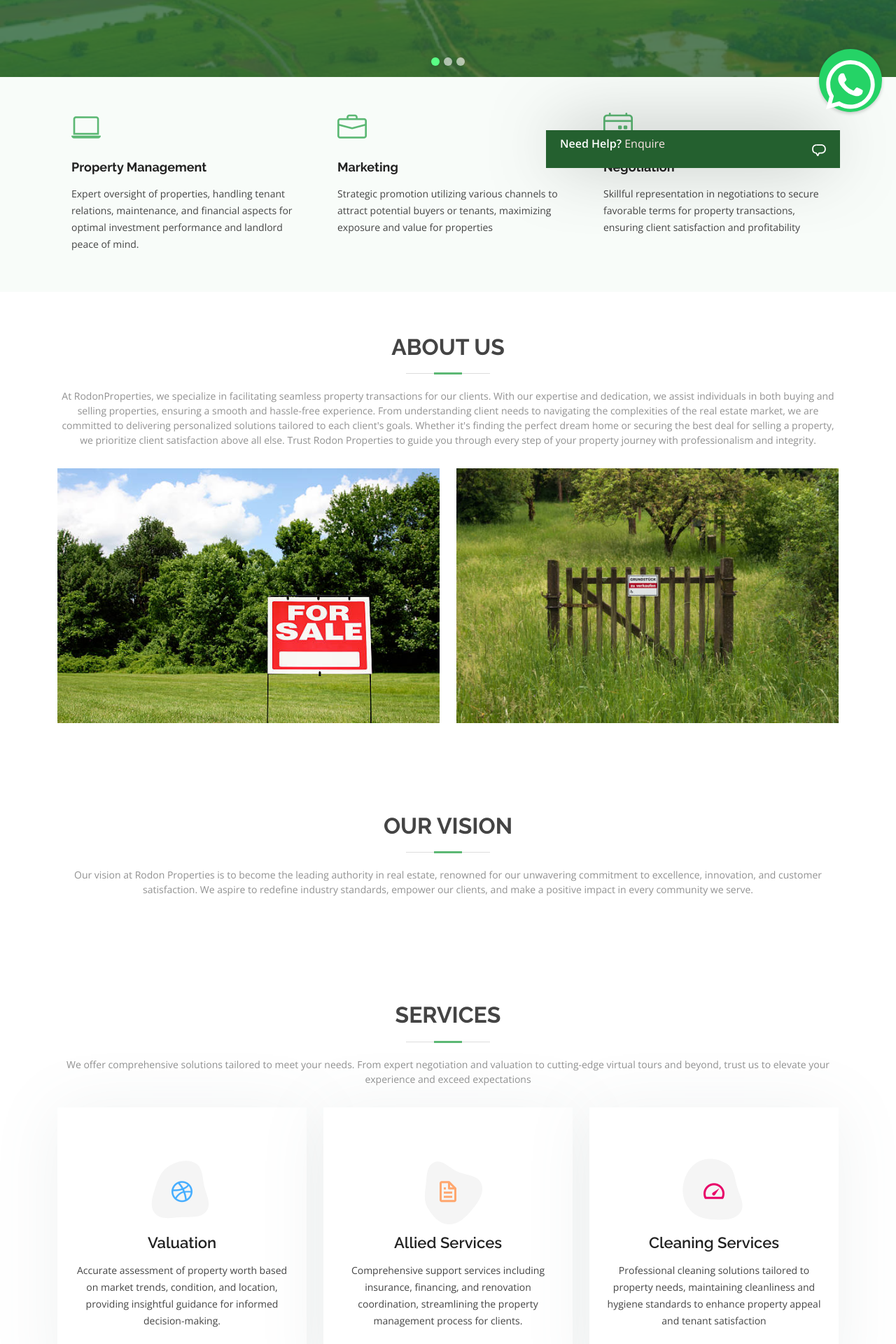
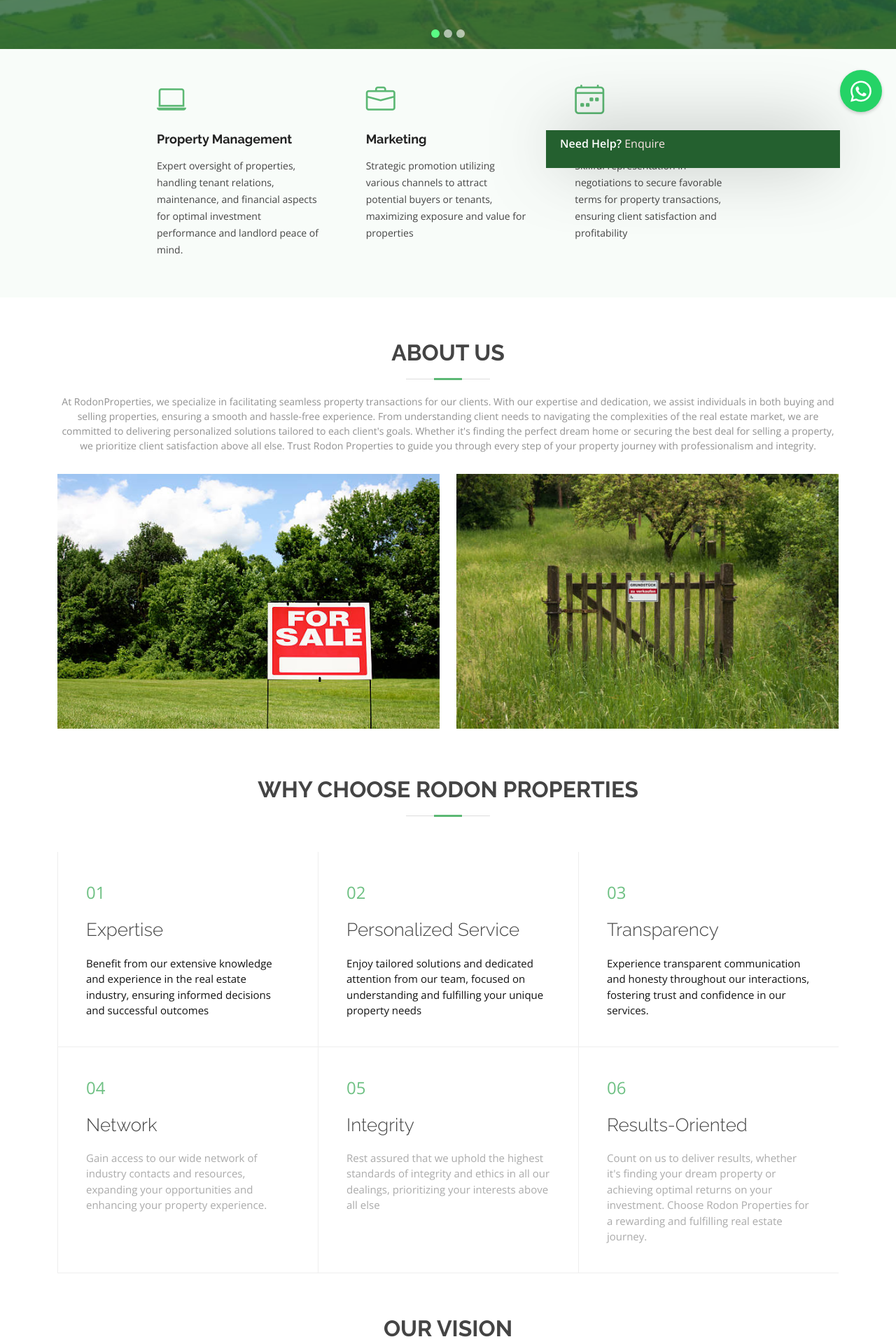
Before and after one commit to devu112/rodon, a Django app: page / in a window 1280 px wide. Shown: the part 560-2480 px from the top of the page at 70% size. Run offline with Django 4.2, Linux system fonts and the light colour scheme; some libraries are stand-ins or nearby versions.

Commit message:
commit 2

```diff
--- a/rodonapp/models.py
+++ b/rodonapp/models.py
@@ -6,7 +6,7 @@ class ContactMessage(models.Model):
     subject = models.CharField(max_length=200)
     message = models.TextField()
     email = models.EmailField(null='True')
-    phone = models.IntegerField(null='True')
+    phone = models.CharField(max_length=20)
 
     def __str__(self):
         return self.subject
--- a/static/assets/css/style.css
+++ b/static/assets/css/style.css
@@ -679,7 +679,7 @@ section {
   padding: 40px;
   border-left: 1px solid #eee;
   border-bottom: 1px solid #eee;
-  margin: -1px;
+  margin: 0px;
 }
 
 .why-us .content-item span {
@@ -1390,68 +1390,4 @@ section {
 }
 
 
---------------------------------------------------------------*/
-#footer {
-  background: #111111;
-  color: #fff;
-  position: fixed;
-  font-size: 14px;
-  text-align: center;
-  padding: 30 0;
-  z-index: 10000;
-  bottom: 0;
-  width: 100%;
-  z-index: 9999;
-
-}
-
-
-#footer h3 {
-  font-size: 36px;
-  font-weight: 700;
-  color: #fff;
-  position: relative;
-  font-family: "Poppins", sans-serif;
-  padding: 0;
-  margin: 0 0 15px 0;
-}
-
-#footer p {
-  font-size: 15;
-  font-style: italic;
-  padding: 0;
-  margin: 0 0 40px 0;
-}
-
-#footer .social-links {
-  margin: 0 0 40px 0;
-}
-
-#footer .social-links a {
-  font-size: 18px;
-  display: inline-block;
-  background: #5cb874;
-  color: #fff;
-  line-height: 1;
-  padding: 8px 0;
-  margin-right: 4px;
-  border-radius: 50%;
-  text-align: center;
-  width: 36px;
-  height: 36px;
-  transition: 0.3s;
-}
-
-#footer .social-links a:hover {
-  background: #449d5b;
-  color: #fff;
-  text-decoration: none;
-}
-
-#footer .copyright {
-  margin: 0 0 5px 0;
-}
-
-#footer .credits {
-  font-size: 13px;
-}
+--------------------------------------------------------------
--- a/templates/index.html
+++ b/templates/index.html
@@ -133,20 +150,21 @@
       </a>
 
     </div>
-  </section><!-- End Hero -->
+  </section>
+
 
   <main id="main">
 
     <!-- ======= Featured Services Section ======= -->
     <section id="featured-services" class="featured-services section-bg">
-      <div class="container">
+      <div class="container" style="width: 70%;">
 
         <div class="row no-gutters">
           <div class="col-lg-4 col-md-6">
             <div class="icon-box">
               <div class="icon"><i class="bi bi-laptop"></i></div>
               <h4 class="title"><a href="">Property Management</a></h4>
-              <p class="description">Expert oversight of properties, handling tenant relations, maintenance, and financial aspects for optimal investment performance and landlord peace of mind.
+              <p class="description text-justify">Expert oversight of properties, handling tenant relations, maintenance, and financial aspects for optimal investment performance and landlord peace of mind.
               </p>
             </div>
           </div>
@@ -154,14 +172,14 @@
             <div class="icon-box">
               <div class="icon"><i class="bi bi-briefcase"></i></div>
               <h4 class="title"><a href="">Marketing</a></h4>
-              <p class="description">Strategic promotion utilizing various channels to attract potential buyers or tenants, maximizing exposure and value for properties</p>
+              <p class="description text-justify">Strategic promotion utilizing various channels to attract potential buyers or tenants, maximizing exposure and value for properties</p>
             </div>
           </div>
           <div class="col-lg-4 col-md-6">
             <div class="icon-box">
               <div class="icon"><i class="bi bi-calendar4-week"></i></div>
-              <h4 class="title"><a href="">Negotiation</a></h4>
-              <p class="description">Skillful representation in negotiations to secure favorable terms for property transactions, ensuring client satisfaction and profitability</p>
+              <h4 class="title "><a href="">Negotiation</a></h4>
+              <p class="description text-justify ">Skillful representation in negotiations to secure favorable terms for property transactions, ensuring client satisfaction and profitability</p>
             </div>
           </div>
         </div>
@@ -194,6 +212,51 @@
     </section><!-- End About Us Section -->
 
     <!-- ======= Why Us Section ======= -->
+    <section id="why-us" class="why-us">
+      <div class="container">
+        <div class="section-title">
+          <h2>Why Choose Rodon Properties</h2>
+        </div>
+
+        <div class="row" style="margin: 0;">
+          <div class="col-lg-4 col-md-6 content-item">
+            <span>01</span>
+            <h4>Expertise</h4>
+            <p style="color: #111111;">Benefit from our extensive knowledge and experience in the real estate industry, ensuring informed decisions and successful outcomes</p>
+          </div>
+
+          <div class="col-lg-4 col-md-6 content-item">
+            <span>02</span>
+            <h4>Personalized Service</h4>
+            <p style="color: #111111;">Enjoy tailored solutions and dedicated attention from our team, focused on understanding and fulfilling your unique property needs</p>
+          </div>
+
+          <div class="col-lg-4 col-md-6 content-item">
+            <span>03</span>
+            <h4>Transparency</h4>
+            <p style="color: #111111;">Experience transparent communication and honesty throughout our interactions, fostering trust and confidence in our services.</p>
+          </div>
+
+          <div class="col-lg-4 col-md-6 content-item">
+            <span>04</span>
+            <h4>Network</h4>
+            <p>Gain access to our wide network of industry contacts and resources, expanding your opportunities and enhancing your property experience.</p>
+          </div>
+
+          <div class="col-lg-4 col-md-6 content-item">
+            <span>05</span>
+            <h4>Integrity</h4>
+            <p>Rest assured that we uphold the highest standards of integrity and ethics in all our dealings, prioritizing your interests above all else</p>
+          </div>
+
+          <div class="col-lg-4 col-md-6 content-item">
+            <span>06</span>
+            <h4>Results-Oriented</h4>
+            <p>Count on us to deliver results, whether it's finding your dream property or achieving optimal returns on your investment. Choose Rodon Properties for a rewarding and fulfilling real estate journey.</p>
+          </div>
+        </div>
+      </div>
+    </section><!-- End Why Us Section -->
 
     <!-- ======= Our Clients Section ======= -->
     <section id="clients" class="clients">
@@ -241,7 +304,7 @@
                 <i class="bx bxl-dribbble"></i>
               </div>
               <h4><a href="">Valuation</a></h4>
-              <p>Accurate assessment of property worth based on market trends, condition, and location, providing insightful guidance for informed decision-making.
+              <p class="text-justify">Accurate assessment of property worth based on market trends, condition, and location, providing insightful guidance for informed decision-making.
               </p>
             </div>
           </div>
@@ -255,7 +318,7 @@
                 <i class="bx bx-file"></i>
               </div>
               <h4><a href="">Allied Services</a></h4>
-              <p>Comprehensive support services including insurance, financing, and renovation coordination, streamlining the property management process for clients.</p>
+              <p class="text-justify">Comprehensive support services including insurance, financing, and renovation coordination, streamlining the property management process for clients.</p>
             </div>
           </div>
 
@@ -268,7 +331,7 @@
                 <i class="bx bx-tachometer"></i>
               </div>
               <h4><a href="">Cleaning Services</a></h4>
-              <p>Professional cleaning solutions tailored to property needs, maintaining cleanliness and hygiene standards to enhance property appeal and tenant satisfaction</p>
+              <p class="text-justify">Professional cleaning solutions tailored to property needs, maintaining cleanliness and hygiene standards to enhance property appeal and tenant satisfaction</p>
             </div>
           </div>
 
@@ -281,7 +344,7 @@
                 <i class="bx bx-layer"></i>
               </div>
               <h4><a href="">Legal Services</a></h4>
-              <p>Legal expertise in property matters, ensuring compliance with regulations, resolving disputes, and safeguarding client interests effectively</p>
+              <p class="text-justify">Legal expertise in property matters, ensuring compliance with regulations, resolving disputes, and safeguarding client interests effectively</p>
             </div>
           </div>
 
@@ -294,7 +357,7 @@
                 <i class="bx bx-slideshow"></i>
               </div>
               <h4><a href="">Virtual Tours & Houses</a></h4>
-              <p>Immersive virtual tours offering a realistic view of properties, enabling remote viewing and decision-making for potential buyers or tenants</p>
+              <p class="text-justify">Immersive virtual tours offering a realistic view of properties, enabling remote viewing and decision-making for potential buyers or tenants</p>
             </div>
           </div>
 
@@ -307,7 +370,7 @@
                 <i class="bx bx-arch"></i>
               </div>
               <h4><a href="">Negotiation</a></h4>
-              <p>Skillful representation in negotiations to secure favorable terms for property transactions, ensuring client satisfaction and profitability.</p>
+              <p class="text-justify">Skillful representation in negotiations to secure favorable terms for property transactions, ensuring client satisfaction and profitability.</p>
             </div>
           </div>
 
@@ -658,38 +721,7 @@
     </section><!-- End FAQ Section -->
 
 
-  </main><!-- End #main -->
-  <a href="#" class="back-to-top d-flex align-items-center justify-content-center"><i class="bi bi-arrow-up-short"></i></a>
-  <!-- ======= Footer ======= -->
-  <!-- <footer id="footer" style="background: #111111; border: 2px solid red ;  color: #fff;  font-size: 14px; text-align: center; padding: 30px 0; z-index: 10000; bottom: 0; width: 100%;">
-    <div class="container">
-        <h3 style="font-size: 36px; font-weight: 700; color: #fff; position: relative; font-family: 'Poppins', sans-serif; padding: 0; margin: 0 0 15px 0;">RodonProperties</h3>
-        <p style="font-size: 15px; font-style: italic; padding: 0; margin: 0 0 40px 0;">At Rodon Properties, our mission is to exceed client expectations by delivering exceptional real estate services with integrity, professionalism, and innovation. We are dedicated to helping our clients achieve their property goals while fostering lasting relationships built on trust and reliability.</p>
-        <div class="social-links" style="margin: 0 0 40px 0;">
-            <a href="#" class="twitter" style="font-size: 18px; display: inline-block; background: #5cb874; color: #fff; line-height: 1; padding: 8px 0; margin-right: 4px; border-radius: 50%; text-align: center; width: 36px; height: 36px; transition: 0.3s;"><i class="bx bxl-twitter"></i></a>
-            <a href="#" class="facebook" style="font-size: 18px; display: inline-block; background: #5cb874; color: #fff; line-height: 1; padding: 8px 0; margin-right: 4px; border-radius: 50%; text-align: center; width: 36px; height: 36px; transition: 0.3s;"><i class="bx bxl-facebook"></i></a>
-            <a href="#" class="instagram" style="font-size: 18px; display: inline-block; background: #5cb874; color: #fff; line-height: 1; padding: 8px 0; margin-right: 4px; border-radius: 50%; text-align: center; width: 36px; height: 36px; transition: 0.3s;"><i class="bx bxl-instagram"></i></a>
-            <a href="#" class="google-plus" style="font-size: 18px; display: inline-block; background: #5cb874; color: #fff; line-height: 1; padding: 8px 0; margin-right: 4px; border-radius: 50%; text-align: center; width: 36px; height: 36px; transition: 0.3s;"><i class="bx bxl-skype"></i></a>
-            <a href="#" class="linkedin" style="font-size: 18px; display: inline-block; background: #5cb874; color: #fff; line-height: 1; padding: 8px 0; margin-right: 4px; border-radius: 50%; text-align: center; width: 36px; height: 36px; transition: 0.3s;"><i class="bx bxl-linkedin"></i></a>
-        </div>
-        <div class="copyright" style="margin: 0 0 5px 0;">
-            &copy; Copyright <strong><span>https://altostechnologies.in/</span></strong>. All Rights Reserved
-        </div>
-    </div>
-</footer> -->
-<!-- End Footer -->
-
-
-
-  <!-- Vendor JS Files -->
-  <script src="{% static 'assets/vendor/bootstrap/js/bootstrap.bundle.min.js' %}"></script>
-  <script src="{% static 'assets/vendor/glightbox/js/glightbox.min.js' %}"></script>
-  <script src="{% static 'assets/vendor/isotope-layout/isotope.pkgd.min.js' %}"></script>
-  <script src="{% static 'assets/vendor/swiper/swiper-bundle.min.js' %}"></script>
-  <script src="{% static 'assets/vendor/php-email-form/validate.js' %}"></script>
-
-  <!-- Template Main JS File -->
-  <script src="{% static 'assets/js/main.js' %}"></script>
+  </main>
   <style>
     @import url("https://fonts.googleapis.com/css?family=Open+Sans:300,600");
 .chatbot {
@@ -1035,9 +1067,9 @@ background-color: #25D366; /* WhatsApp green color */
 color: #fff;
 border: none;
 border-radius: 50%;
-width: 90px;
-height: 90px;
-font-size: 54px;
+width: 60px;
+height: 60px;
+font-size: small;
 cursor: pointer;
 transition: background-color 0.3s ease;
 box-shadow: 0 2px 5px rgba(0, 0, 0, 0.2); /* Add a slight shadow */
@@ -1052,7 +1084,7 @@ margin-right: 5px;
 }
 </style>
 <div class="chatbot chatbot--closed">
-  <div class="chatbot__header" style="z-index: 99999;">
+  <div class="chatbot__header">
     <p><strong>Need Help?</strong> <span class="u-text-highlight">Enquire</span></p>
     <svg class="chatbot__close-button icon-speech" viewBox="0 0 32 32">
       <use xlink:href="#icon-speech" />
@@ -1083,36 +1115,7 @@ margin-right: 5px;
   </div>
 </div>
 <!-- Symbols -->
-<svg>
-  <!-- Close icon -->
-  <symbol id="icon-close" viewBox="0 0 32 32">
-    <title>Close</title>
-    <path d="M2.624 8.297l2.963-2.963 23.704 23.704-2.963 2.963-23.704-23.704z" />
-    <path d="M2.624 29.037l23.704-23.704 2.963 2.963-23.704 23.704-2.963-2.963z" />
-  </symbol>
 
-  <!-- Speech icon -->
-  <symbol id="icon-speech" viewBox="0 0 32 32">
-    <title>Speech</title>
-    <path d="M21.795 5.333h-11.413c-0.038 0-0.077 0-0.114 0l-0.134 0.011v2.796c0.143-0.006 0.273-0.009 0.385-0.009h11.277c0.070 0 7.074 0.213 7.074 7.695 0 5.179-2.956 7.695-9.036 7.695h-3.792c-0.691 0-1.12 0.526-1.38 1.159l-1.387 3.093-1.625 3.77 0.245 0.453h2.56l2.538-5.678h2.837c7.633 0 11.84-3.727 11.84-10.494 0.001-8.564-7.313-10.492-9.875-10.492z" />
-    <path d="M10.912 24.259c-0.242-0.442-0.703-0.737-1.234-0.737-0 0-0 0-0 0h-0.56c-0.599-0.011-1.171-0.108-1.71-0.28l0.042 0.012c-1.82-0.559-4.427-2.26-4.427-7.424 0-6.683 5.024-7.597 7.109-7.686v-2.8c-2.042 0.095-9.91 1.067-9.91 10.483 0 4.832 1.961 7.367 3.606 8.64 1.38 1.067 3.109 1.744 4.991 1.843l0.033 0.019 2.805 5.211 1.41-3.273z" />
-  </symbol>
-
-  <!-- Send icon -->
-  <symbol id="icon-send" viewBox="0 0 23.97 21.9">
-    <title>Send</title>
-    <path d="M0.31,9.43a0.5,0.5,0,0,0,0,.93l8.3,3.23L23.15,0Z"/>
-    <path d="M9,14.6H9V21.4a0.5,0.5,0,0,0,.93.25L13.22,16l6,3.32A0.5,0.5,0,0,0,20,19l4-18.4Z"/>
-  </symbol>
-
-  <!-- Avatar icon -->
-  <symbol id="avatar" width="32" height="32" viewBox="0 0 44.25 44">
-    <title>Avatar</title>
-    <path style="fill: #26e051; fill-rule: evenodd;" d="M1035.88,1696.25a22,22,0,1,1-22.13,22A22.065,22.065,0,0,1,1035.88,1696.25Z" transform="translate(-1013.75 -1696.25)"/>
-    <path style="fill: #fff; fill-rule: evenodd;" d="M1030.18,1725.16h2.35a0.335,0.335,0,0,0,.34-0.33v-5.23h5.94v5.23a0.342,0.342,0,0,0,.34.33h2.36a0.342,0.342,0,0,0,.34-0.33v-12.36a0.34,0.34,0,0,0-.34-0.32h-2.36a0.34,0.34,0,0,0-.34.32v4.51h-5.94v-4.51a0.333,0.333,0,0,0-.34-0.32h-2.35a0.333,0.333,0,0,0-.34.32v12.36a0.335,0.335,0,0,0,.34.33" transform="translate(-1013.75 -1696.25)"/>
-  </symbol>
-
-</svg>
 <script>const accessToken = '3796899bd37c423bad3a21a25277bce0';
   const baseUrl = 'https://api.api.ai/api/query?v=2015091001';
   const sessionId = '20150910';
--- a/templates/signin.html
+++ b/templates/signin.html
@@ -30,9 +30,7 @@
                     <li class="nav-item">
                         <a class="nav-link" href="{% url 'contact' %}"><i class="fas fa-sign-in-alt"></i> Contact</a>
                     </li>
-                    <li class="nav-item">
-                        <a class="nav-link" href=""><i class="fas fa-user-md"></i> About Us</a>
-                    </li>
+
                 </ul>
             </div>
         </div>
```
Also changed, not shown: other parts of templates/index.html (+63 -33 lines), templates/adminlog.html (+26 -9 lines), templates/contact.html (+15 -84 lines), rodonapp/migrations/0002_alter_contactmessage_phone.py (added), 1 other file.
